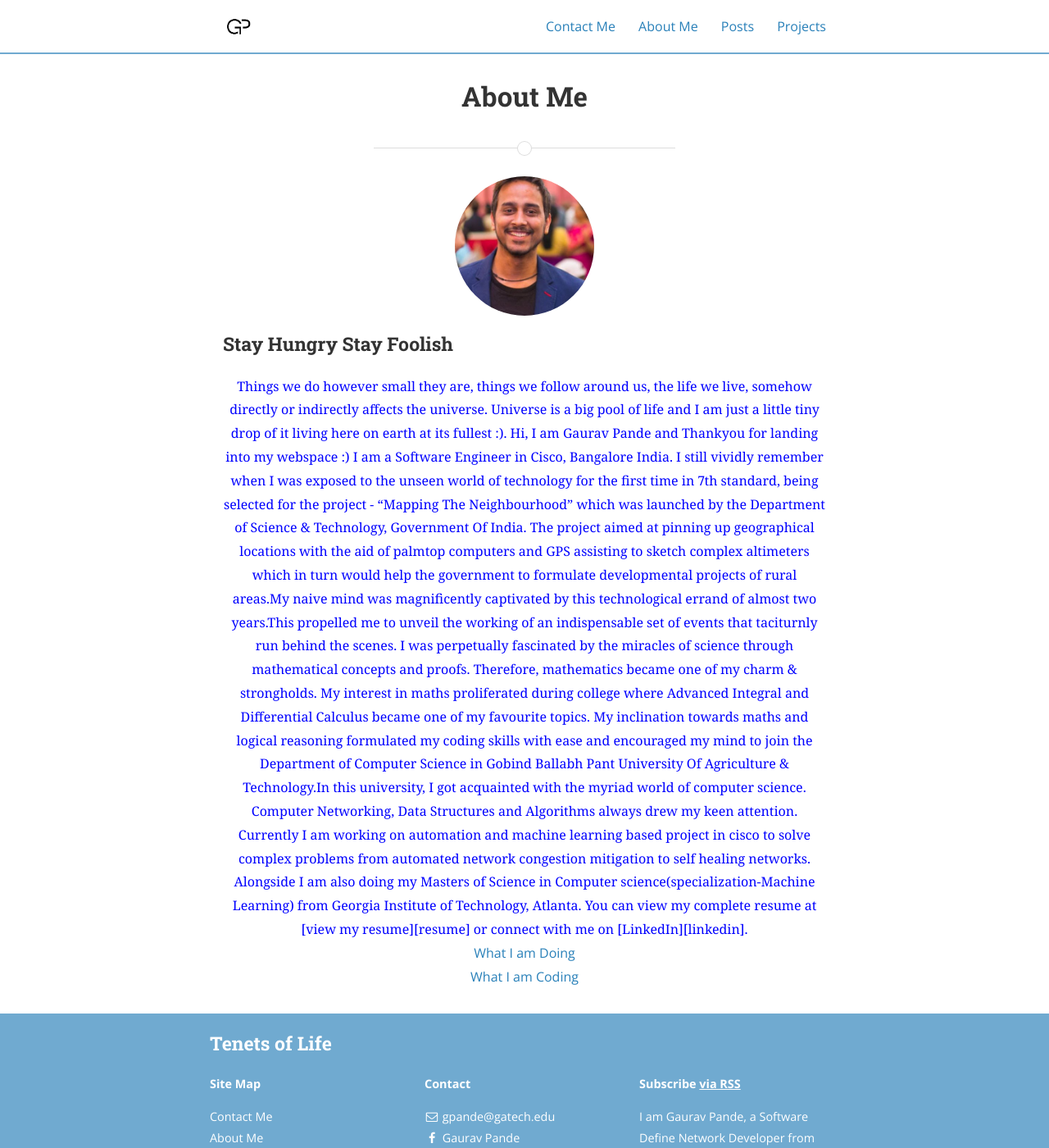
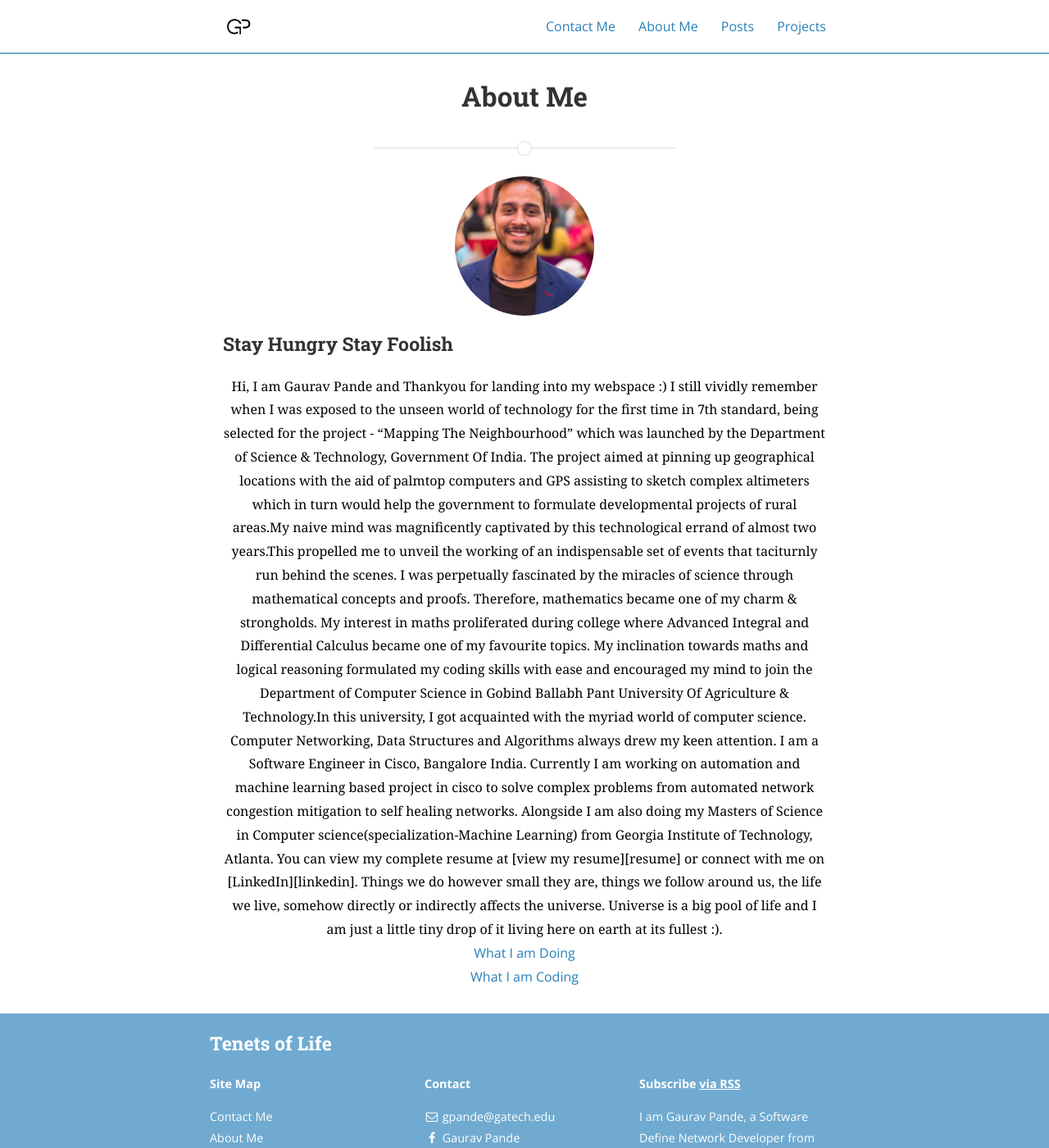
Before and after one commit to Gaurav-Pande/gaurav-pande.github.io, a Jekyll site: the page built from about.md, in a window 1280 px wide and 1400 px high. Shown: the whole window at 82% size. Built offline with Jekyll 4.4.1, drawn with Linux system fonts in a browser that asks for light colours; nearby versions of some CDN libraries; a style sheet for code colours, icons or effects is not loaded.

Commit message:
Update about.md

```diff
--- a/about.md
+++ b/about.md
@@ -9,19 +9,20 @@ permalink: /about/
 ### Stay Hungry Stay Foolish
 
 
-<div style="text-align:center"><span style="color:blue; font-family:Georgia;">
+<div style="text-align:center"><span style="color:black; font-family:Georgia; font-size:1em;">
 
-Things we do however small they are, things we follow around us, the life we live, somehow directly or indirectly affects the universe. Universe is a big pool of life and I am just a little tiny drop of it living here on earth at its fullest :). Hi, I am Gaurav Pande and Thankyou for landing into my webspace :)
+Hi, I am Gaurav Pande and Thankyou for landing into my webspace :)
 
-I am a Software Engineer in Cisco, Bangalore India. I still vividly remember when I was exposed to the unseen world of technology for the first time in 7th standard, being selected for the project - “Mapping The Neighbourhood” which was launched by the Department of Science & Technology, Government Of India. The project aimed at pinning up geographical locations with the aid of palmtop computers and GPS assisting to sketch complex altimeters which in turn would help the government to formulate developmental projects of rural areas.My naive mind was magnificently captivated by this technological errand of almost two years.This propelled me to unveil the working of an indispensable set of events that taciturnly run behind the scenes.
+I still vividly remember when I was exposed to the unseen world of technology for the first time in 7th standard, being selected for the project - “Mapping The Neighbourhood” which was launched by the Department of Science & Technology, Government Of India. The project aimed at pinning up geographical locations with the aid of palmtop computers and GPS assisting to sketch complex altimeters which in turn would help the government to formulate developmental projects of rural areas.My naive mind was magnificently captivated by this technological errand of almost two years.This propelled me to unveil the working of an indispensable set of events that taciturnly run behind the scenes.
 
 I was perpetually fascinated by the miracles of science through mathematical concepts and proofs. Therefore, mathematics became one of my charm & strongholds. My interest in maths proliferated during college where Advanced Integral and Differential Calculus became one of my favourite topics. My inclination towards maths and logical reasoning formulated my coding skills with ease and encouraged my mind to join the Department of Computer Science in Gobind Ballabh Pant University Of Agriculture & Technology.In this university, I got acquainted with the myriad world of computer science. Computer Networking, Data Structures and Algorithms always drew my keen attention.
 
 
-Currently I am working on automation and machine learning based project in cisco to solve complex problems from automated network congestion mitigation to self healing networks. Alongside I am also doing my Masters of Science in Computer science(specialization-Machine Learning) from Georgia Institute of Technology, Atlanta.
-
+I am a Software Engineer in Cisco, Bangalore India. Currently I am working on automation and machine learning based project in cisco to solve complex problems from automated network congestion mitigation to self healing networks. Alongside I am also doing my Masters of Science in Computer science(specialization-Machine Learning) from Georgia Institute of Technology, Atlanta.
 
 You can view my complete resume at [view my resume][resume] or connect with me on [LinkedIn][linkedin].
+
+Things we do however small they are, things we follow around us, the life we live, somehow directly or indirectly affects the universe. Universe is a big pool of life and I am just a little tiny drop of it living here on earth at its fullest :).
 
  </span></div>
 
```
